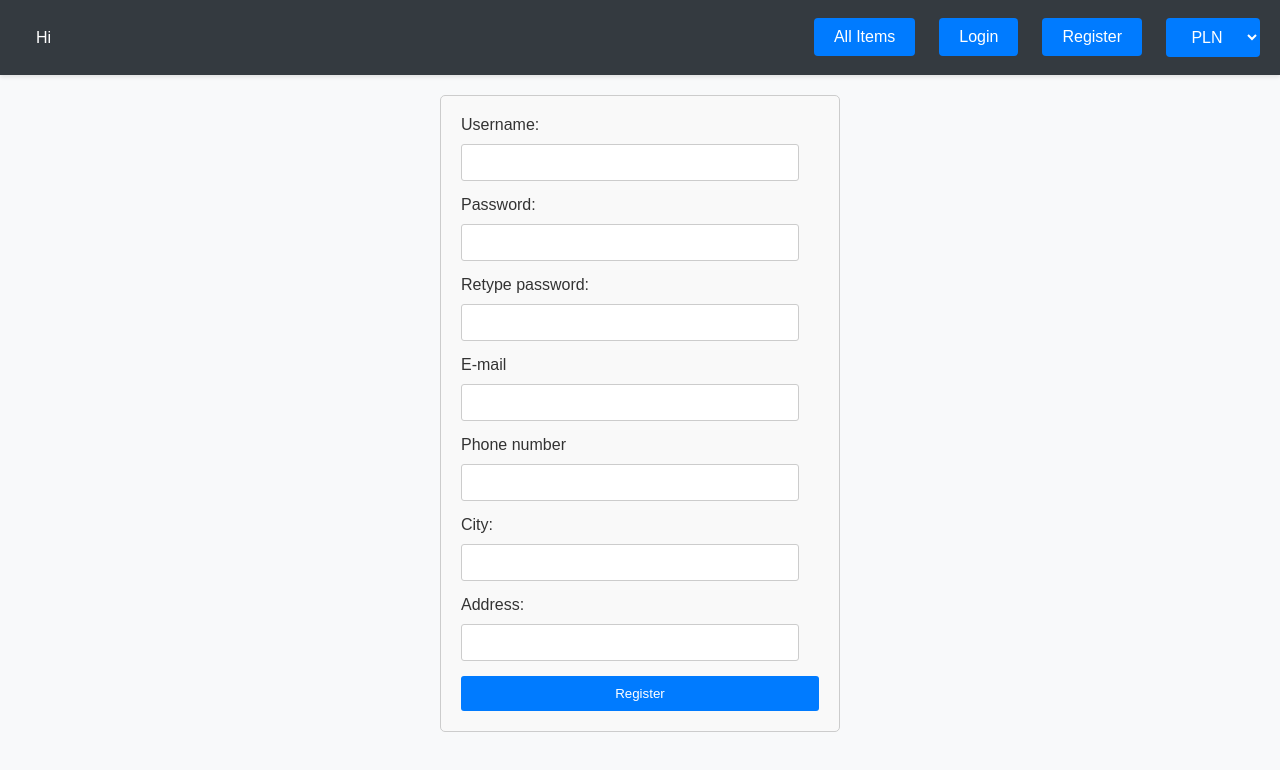
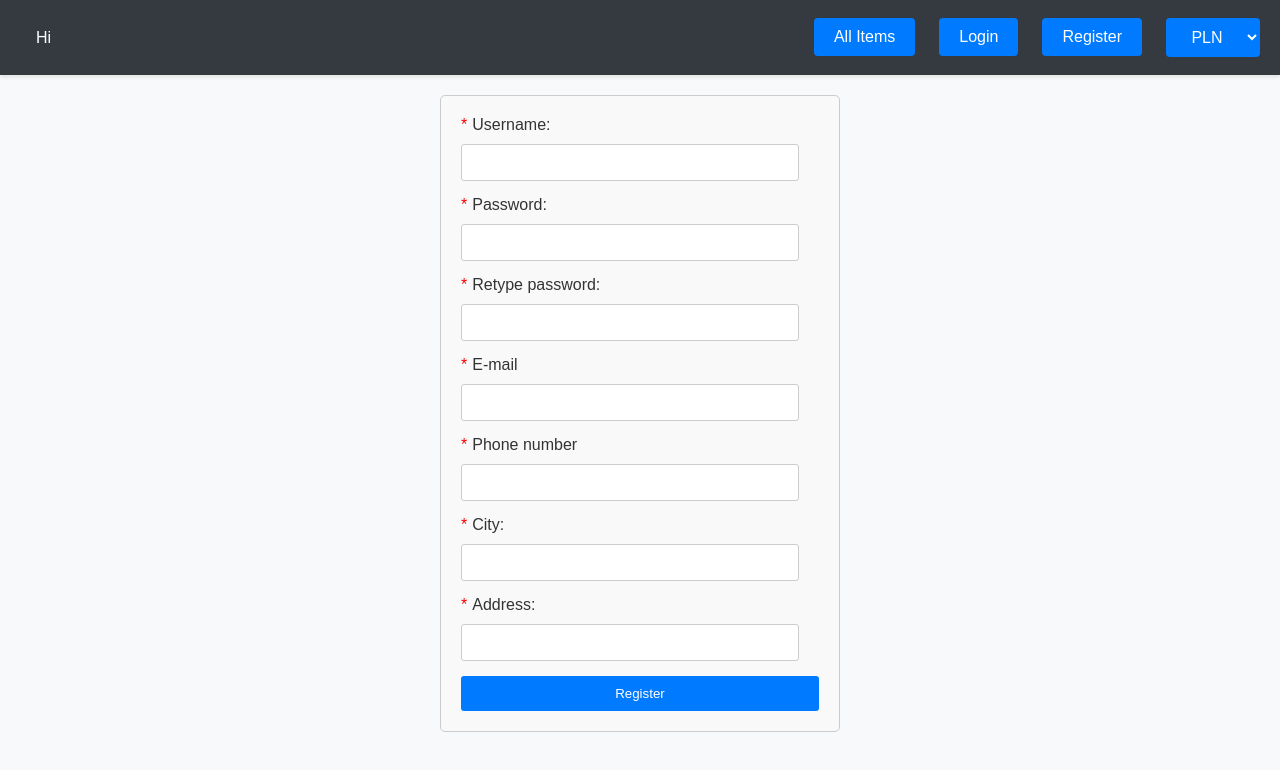
Before and after one commit to LukeSzu/.NET-API, a React (Create React App) app in the folder web/: page /register in a window 1280 px wide. Shown: the top 770 px of the page. Built offline with nearby package versions, Linux system fonts and the light colour scheme; no server answers.

Commit message:
requeired fields in forms

```diff
--- a/web/src/AddItem.js
+++ b/web/src/AddItem.js
@@ -97,7 +97,7 @@ const AddItem = () => {
 
     return (
         <Form onSubmit={handleSubmit}>
-            <Label htmlFor="title">Title</Label>
+            <Label htmlFor="title"><span class="required">*</span>Title</Label>
             <Input
                 id="title"
                 name="title"
@@ -105,7 +105,7 @@ const AddItem = () => {
                 value={item.title}
                 onChange={handleChange}
             />
-            <Label htmlFor="description">Description</Label>
+            <Label htmlFor="description"><span class="required">*</span>Description</Label>
             <Input
                 id="description"
                 name="description"
@@ -113,7 +113,7 @@ const AddItem = () => {
                 value={item.description}
                 onChange={handleChange}
             />
-            <Label htmlFor="price">Price [PLN]</Label>
+            <Label htmlFor="price"><span class="required">*</span>Price [PLN]</Label>
             <Input
                 id="price"
                 name="price"
--- a/web/src/App.css
+++ b/web/src/App.css
@@ -205,3 +205,8 @@ tr:nth-child(even) {
 .item-details-container strong {
   font-weight: bold;
 }
+
+.required {
+  color: red;
+  margin-right: 5px; /* Opcjonalne: dodatkowy margines między tekstem a gwiazdką */
+}
--- a/web/src/Login.js
+++ b/web/src/Login.js
@@ -56,11 +56,11 @@ const Login = () => {
     return (
         <form onSubmit={handleSubmit} class="form-container">
             <div >
-                <label>Username:</label>
+                <label><span class="required">*</span>Username:</label>
                 <input type="text" name="username" value={form.username} onChange={handleChange} />
             </div>
             <div>
-                <label>Password:</label>
+                <label><span class="required">*</span>Password:</label>
                 <input type="password" name="password" value={form.password} onChange={handleChange} />
             </div>
             <button type="submit">Login</button>
--- a/web/src/Register.js
+++ b/web/src/Register.js
@@ -52,32 +52,32 @@ const Register = () => {
     return (
         <form onSubmit={handleSubmit} class="form-container">
             <div>
-                <label>Username:</label>
-                <input type="text" name="username" value={form.username} onChange={handleChange} />
+                <label><span class="required">*</span>Username:</label>
+                <input type="text" name="username" value={form.username} onChange={handleChange} required/>
             </div>
             <div>
-                <label>Password:</label>
-                <input type="password" name="password" value={form.password} onChange={handleChange} />
+                <label><span class="required">*</span>Password:</label>
+                <input type="password" name="password" value={form.password} onChange={handleChange} required/>
             </div>
             <div>
-                <label>Retype password:</label>
-                <input type="password" name="Repassword" value={form.Repassword} onChange={handleChange} />
+                <label><span class="required">*</span>Retype password:</label>
+                <input type="password" name="Repassword" value={form.Repassword} onChange={handleChange} required/>
             </div>
             <div>
-                <label>E-mail</label>
-                <input type="text" name="email" value={form.email} onChange={handleChange} />
+                <label><span class="required">*</span>E-mail</label>
+                <input type="text" name="email" value={form.email} onChange={handleChange} required/>
             </div>
             <div>
-                <label>Phone number</label>
-                <input type="text" name="phonenumber" value={form.phonenumber} onChange={handleChange} pattern='[0-9]{9}' />
+                <label><span class="required">*</span>Phone number</label>
+                <input type="text" name="phonenumber" value={form.phonenumber} onChange={handleChange} pattern='[0-9]{9}' required />
             </div>
             <div>
-                <label>City:</label>
-                <input type="text" name="city" value={form.city} onChange={handleChange} />
+                <label><span class="required">*</span>City:</label>
+                <input type="text" name="city" value={form.city} onChange={handleChange} required/>
             </div>
             <div>
-                <label>Address:</label>
-                <input type="text" name="address" value={form.address} onChange={handleChange} />
+                <label><span class="required">*</span>Address:</label>
+                <input type="text" name="address" value={form.address} onChange={handleChange} required/>
             </div>
             <button type="submit">Register</button>
             {message && <p class="message">{message}</p>}
```
